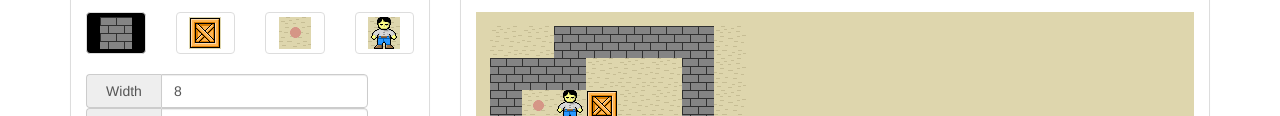
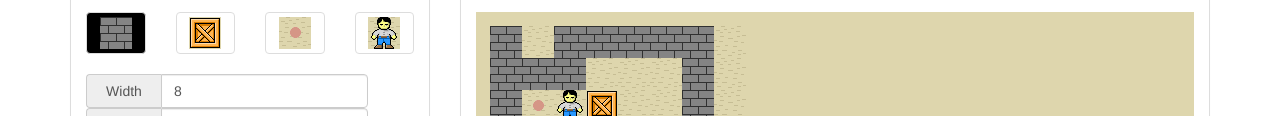
Before and after one commit to jdesrosiers/sokoban-ui, a plain HTML site: page index.html in a window 1280 px wide. Both pictures are taken after a click on the element 506 px from the left and 286 px from the top of the page. Shown: the part 245-361 px from the top of the page. Drawn offline with nearby package versions, Linux system fonts and the light colour scheme.

Commit message:
Fix bug in level builder

```diff
--- a/index.html
+++ b/index.html
@@ -258,7 +258,7 @@
             $("#board").html(boardTemplate({ game: game, state: state }));
 
             $(".cell").on("click", function (event) {
-              var matches = event.toElement.id.match(/cell-(\d+)-(\d+)/);
+              var matches = event.currentTarget.id.match(/cell-(\d+)-(\d+)/);
               var loc;
               if ($("#inverse").prop("checked")) {
                 loc = [matches[2], matches[1]].join(" ");
```
